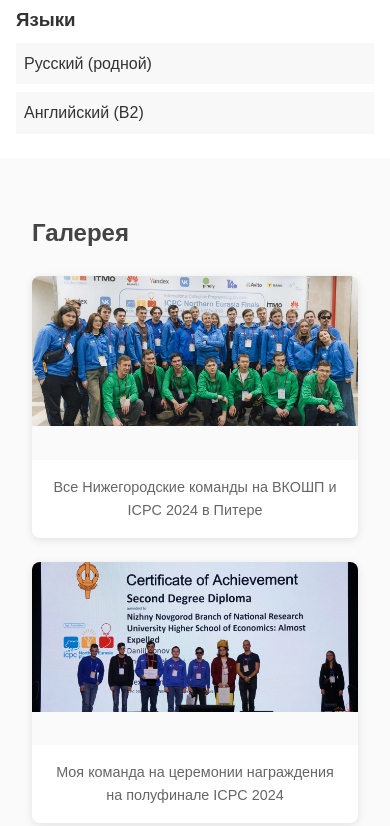
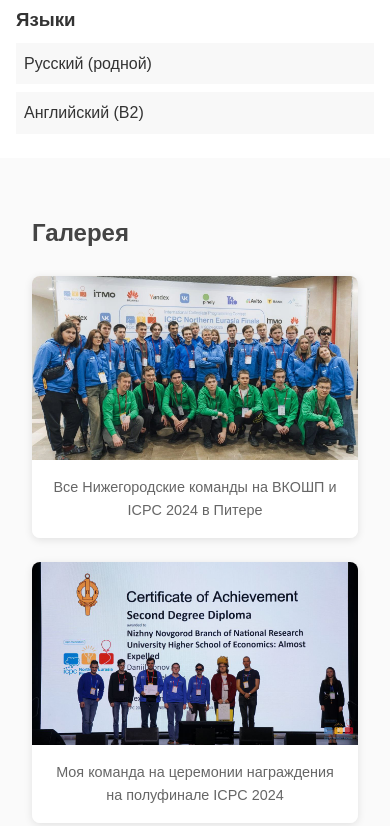
Before and after one commit to LeTim42/web_lab1, a plain HTML site: page index.html in a window 390 px wide. Shown: the part 958-1784 px from the top of the page. Drawn offline with Linux system fonts and the light colour scheme.

Commit message:
Fix photo card height on mobile

```diff
--- a/style.css
+++ b/style.css
@@ -191,10 +191,6 @@ footer {
     .gallery-container {
         grid-template-columns: 1fr;
     }
-
-    .photo-card img {
-        height: 150px;
-    }
 }
 
 @media (min-width: 1024px) {
```
